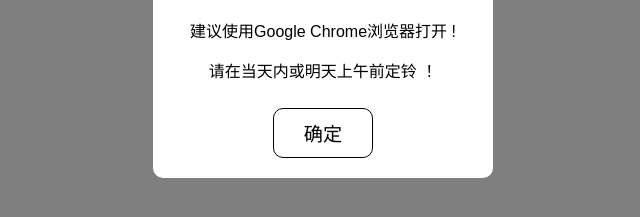
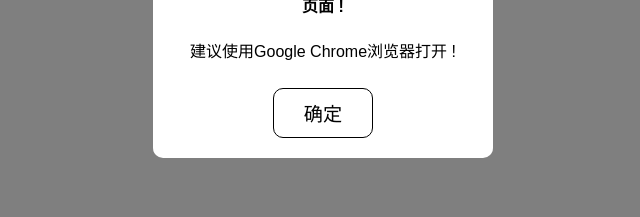
Before and after one commit to XikuoWu/demos, a plain HTML site: page clock完整版.html in a window 1280 px wide. Shown: the part 357-574 px from the top of the page, without its empty margins (317-957 px from the left). Drawn offline with Linux system fonts and the light colour scheme.

Commit message:
Add files via upload

```diff
--- a/clock完整版.html
+++ b/clock完整版.html
@@ -301,7 +301,6 @@
         <div style="color: black; font-size: medium;" class="modal-content">
             <h4>开启定时器以后请勿刷新或在此页面切换页面 !</h4>
             <p>建议使用Google Chrome浏览器打开 !</p>
-            <p>请在当天内或明天上午前定铃 ！</p>
             <button onclick="closeModal()">确定</button>
         </div>
     </div>
```
